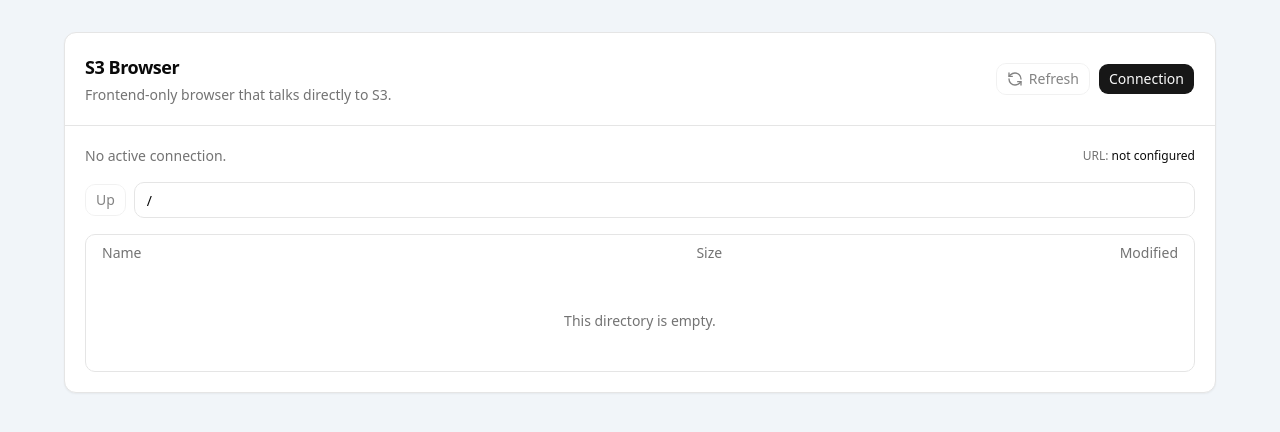
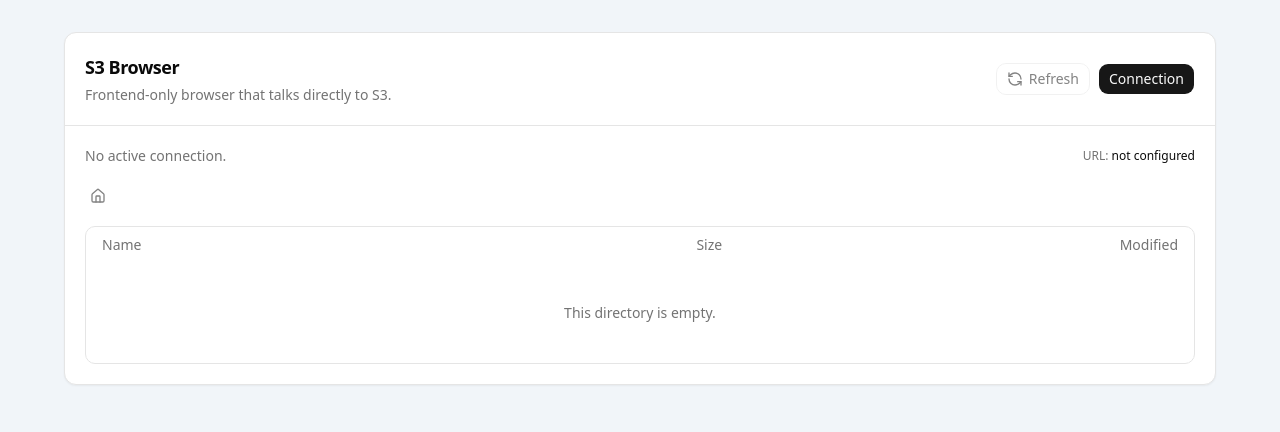
Before and after one commit to canida-software/s3exp, a React (Vite) app: page / in a window 1280 px wide. Shown: the top 432 px of the page. Built offline with nearby package versions, Linux system fonts and the light colour scheme; the HTML template or start-up script is replaced by a standard one.

Commit message:
Replace path/up controls with clickable breadcrumbs

```diff
--- a/src/App.tsx
+++ b/src/App.tsx
@@ -1,9 +1,8 @@
-import { File, Folder, RefreshCcw } from 'lucide-react';
+import { File, Folder, House, RefreshCcw } from 'lucide-react';
 import { useCallback, useEffect, useState } from 'react';
 
 import { SignInDialog } from '@/components/sign-in-dialog';
 import { Button } from '@/components/ui/button';
-import { Input } from '@/components/ui/input';
 import { useS3BrowserStore } from '@/lib/s3-browser-store';
 import { useS3ConnectionsStore } from '@/lib/s3-connections-store';
 import {
@@ -11,7 +10,6 @@ import {
   fetchDirectoryEntries,
   formatFileSize,
   formatModifiedDate,
-  parentPath,
   ROOT_PATH,
   type FileEntry,
 } from '@/lib/s3-object-storage';
@@ -112,6 +110,15 @@ function App() {
     void loadEntries();
   }, [connection, loadEntries, resetBrowser]);
 
+  const pathSegments = currentPath === ROOT_PATH ? [] : currentPath.slice(1).split('/');
+  const breadcrumbItems = [
+    { label: 'Root', path: ROOT_PATH },
+    ...pathSegments.map((segment, index) => ({
+      label: segment,
+      path: `/${pathSegments.slice(0, index + 1).join('/')}`,
+    })),
+  ];
+
   return (
     <main className="min-h-screen bg-slate-100 p-4 sm:p-8">
       <section className="mx-auto flex w-full max-w-6xl flex-col overflow-hidden rounded-xl border bg-white shadow-sm">
@@ -140,17 +147,38 @@ function App() {
             </p>
           </div>
 
-          <div className="flex items-center gap-2">
-            <Button
-              disabled={!connection || isLoading || currentPath === ROOT_PATH}
-              onClick={() => setCurrentPath(parentPath(currentPath))}
-              type="button"
-              variant="outline"
-            >
-              Up
-            </Button>
-            <Input readOnly value={currentPath} />
-          </div>
+          <nav aria-label="Breadcrumb" className="overflow-x-auto">
+            <ol className="flex min-h-7 items-center gap-1 whitespace-nowrap text-sm">
+              {breadcrumbItems.map((breadcrumb, index) => {
+                const isCurrent = breadcrumb.path === currentPath;
+                const isRootBreadcrumb = breadcrumb.path === ROOT_PATH;
+                return (
+                  <li className="inline-flex h-7 items-center gap-1" key={breadcrumb.path}>
+                    <Button
+                      aria-current={isCurrent ? 'page' : undefined}
+                      aria-label={isRootBreadcrumb ? 'Root' : undefined}
+                      className={`h-7 px-1 py-0 ${isCurrent ? 'font-medium text-foreground' : 'font-normal'}`}
+                      disabled={!connection || isLoading}
+                      onClick={() => setCurrentPath(breadcrumb.path)}
+                      size="sm"
+                      type="button"
+                      variant="ghost"
+                    >
+                      {isRootBreadcrumb ? (
+                        <>
+                          <House aria-hidden className="size-4" />
+                          {isCurrent && <span className="sr-only">Root</span>}
+                        </>
+                      ) : (
+                        breadcrumb.label
+                      )}
+                    </Button>
+                    {index < breadcrumbItems.length - 1 && <span className="text-muted-foreground">/</span>}
+                  </li>
+                );
+              })}
+            </ol>
+          </nav>
 
           {listError && <p className="text-sm text-destructive">{listError}</p>}
 
```
